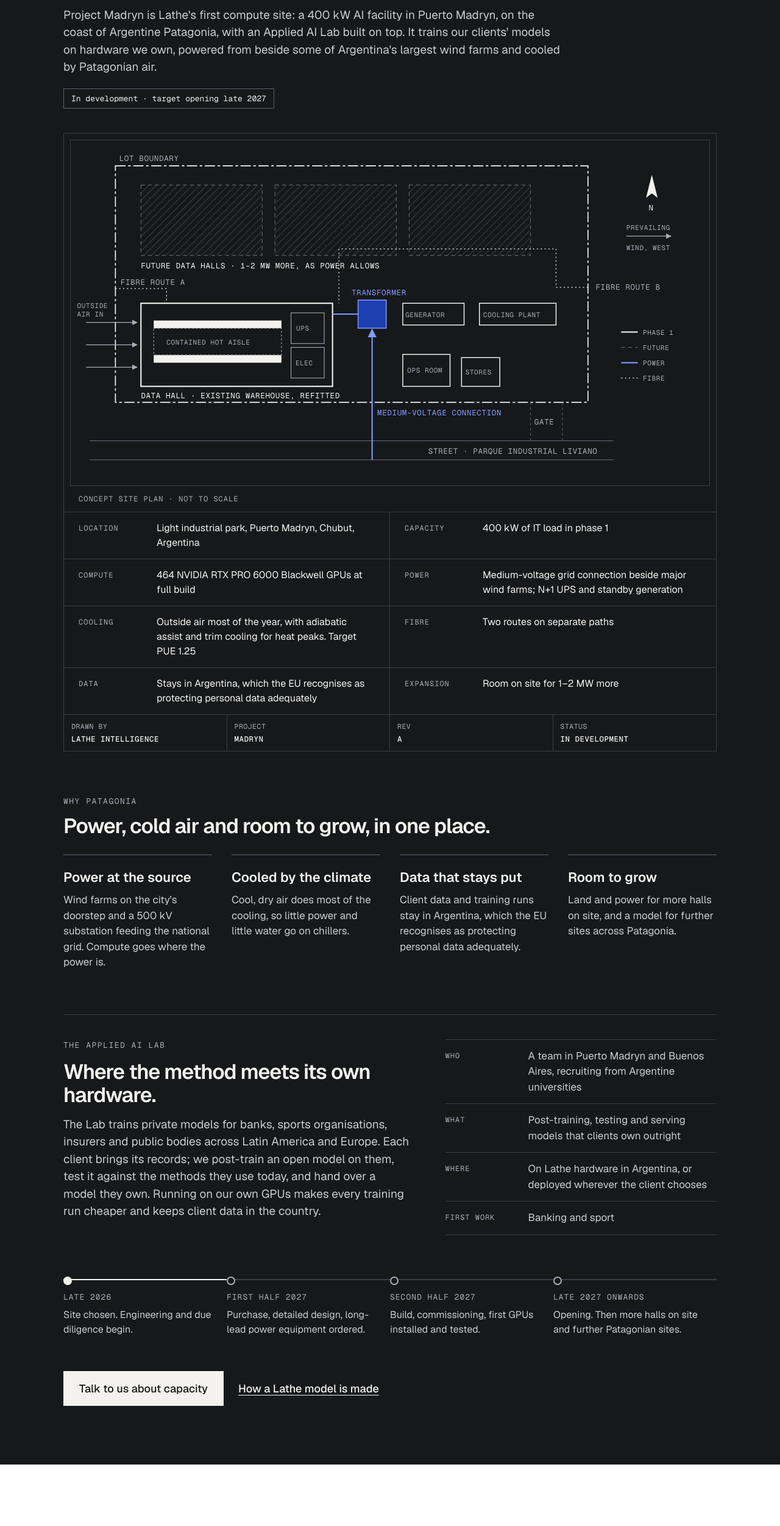
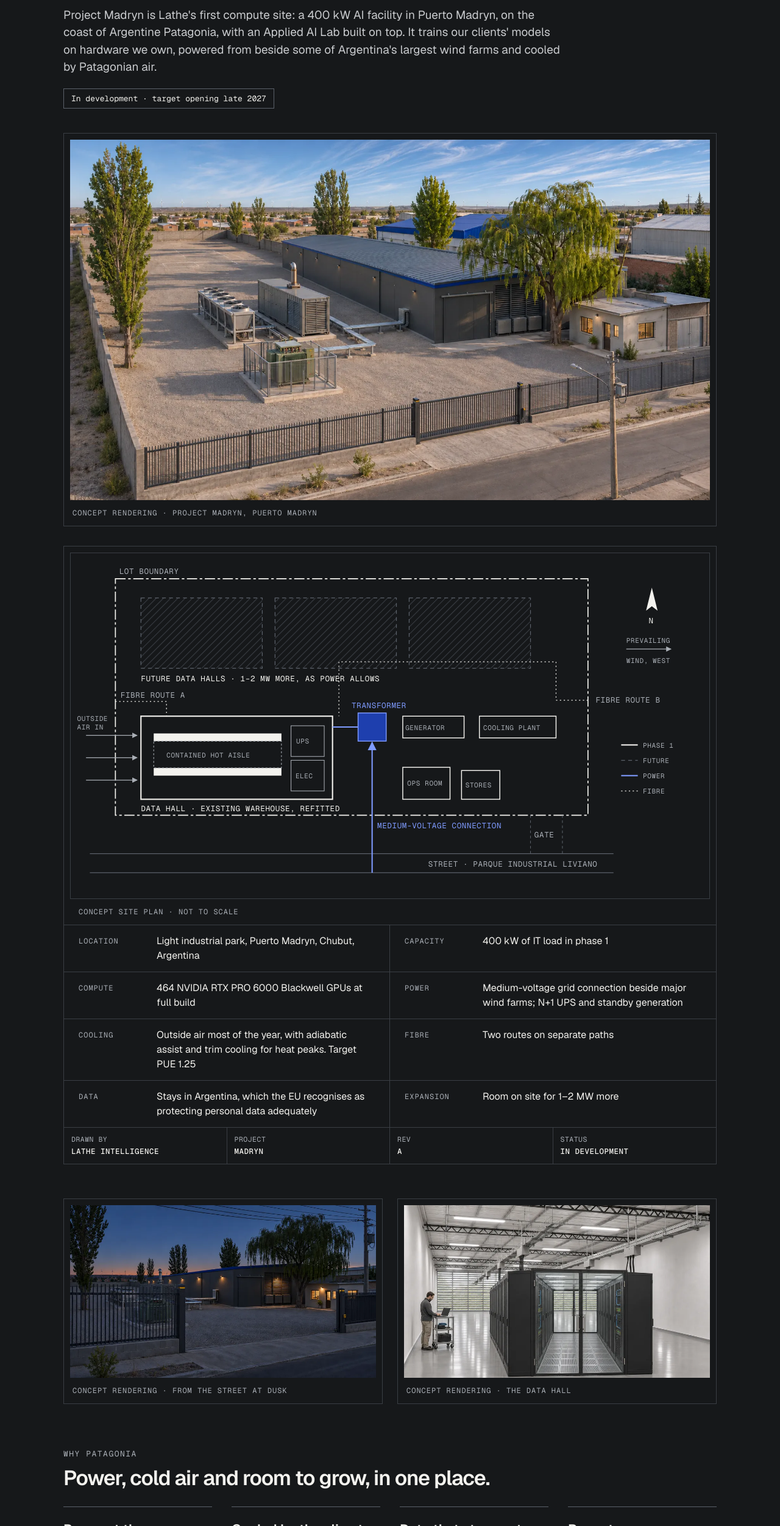
Before and after one commit to myrddinforetold-commits/lathe-site, a plain HTML site: page index.html in a window 1280 px wide. Shown: the part 2373-4875 px from the top of the page at 61% size. Drawn offline with nearby package versions, Linux system fonts and the light colour scheme.

Commit message:
Project Madryn: add the three concept renderings
Co-Authored-By: Claude Opus 5.5 <noreply@anthropic.com>
Claude-Session: https://claude.ai/code/session_01Ubo5dTE5ivrUNGmjaSktkC

```diff
--- a/index.html
+++ b/index.html
@@ -212,6 +212,12 @@ footer nav a{padding:10px 0}
 .mad-top{display:flex;flex-wrap:wrap;align-items:flex-end;justify-content:space-between;gap:20px 40px;margin-bottom:40px}
 .mad-top .head{margin-bottom:0}
 .tag.light{color:var(--paper);border-color:var(--steel)}
+.render{margin:0 0 32px;border:1px solid var(--rule-d);padding:10px}
+.render img{display:block;width:100%;height:auto;background:#0f1113}
+.render figcaption,.renders figcaption{font-family:var(--mono);font-size:12px;letter-spacing:1px;text-transform:uppercase;color:var(--steel-l);padding:12px 4px 2px}
+.renders{display:grid;grid-template-columns:repeat(2,minmax(0,1fr));gap:24px;margin-top:56px}
+.renders figure{margin:0;min-width:0;border:1px solid var(--rule-d);padding:10px}
+.renders img{display:block;width:100%;height:auto;aspect-ratio:16/9;object-fit:cover;background:#0f1113}
 .mad{display:flex;flex-direction:column}
 .plan{min-width:0;border:1px solid var(--rule-d);border-bottom:0;padding:10px 10px 0}
 .plan-in{border:1px solid var(--rule-d);overflow-x:auto}
@@ -251,6 +257,7 @@ footer nav a{padding:10px 0}
 .dark .link{color:var(--paper)}
 @media (max-width:720px){
   .mline{grid-template-columns:1fr;gap:28px}
+  .renders{grid-template-columns:1fr}
   .mspec{grid-template-columns:1fr}
   .mspec .row:nth-child(odd){border-right:0}
   .mspec .row .k{flex-basis:auto}
@@ -344,6 +351,11 @@ footer nav a{padding:10px 0}
       <span class="tag light rv">In development · target opening late 2027</span>
     </div>
 
+    <figure class="render rv">
+      <img src="/m/madryn-site.webp" srcset="/m/madryn-site-960.webp 960w, /m/madryn-site.webp 1672w" sizes="(max-width:1260px) 100vw, 1200px" width="1672" height="941" loading="lazy" decoding="async" alt="Concept rendering of Project Madryn: a graphite-clad warehouse converted into a data hall, with a transformer, generator and cooling plant on a gravel yard, poplars and a willow, a new fence and gate on the street, and wind turbines on the horizon.">
+      <figcaption>Concept rendering · Project Madryn, Puerto Madryn</figcaption>
+    </figure>
+
     <div class="mad">
       <figure class="plan rv" style="margin:0">
         <div class="plan-in">
@@ -424,6 +436,11 @@ footer nav a{padding:10px 0}
           <div><span>Status</span><b>In development</b></div>
         </div>
       </div>
+    </div>
+
+    <div class="renders">
+      <figure class="rv"><img src="/m/madryn-dusk.webp" srcset="/m/madryn-dusk-960.webp 960w, /m/madryn-dusk.webp 1672w" sizes="(max-width:720px) 100vw, 680px" width="1672" height="941" loading="lazy" decoding="async" alt="Concept rendering at dusk: the site from the street, with wall lights, glowing air intakes and a lit operations office."><figcaption>Concept rendering · from the street at dusk</figcaption></figure>
+      <figure class="rv"><img src="/m/madryn-hall.webp" srcset="/m/madryn-hall-960.webp 960w, /m/madryn-hall.webp 1448w" sizes="(max-width:720px) 100vw, 520px" width="1448" height="1086" loading="lazy" decoding="async" alt="Concept rendering of the data hall: two rows of server racks around a glass-doored contained aisle under the warehouse roof trusses, with room for more."><figcaption>Concept rendering · the data hall</figcaption></figure>
     </div>
 
     <div class="mad-sub rv"><div class="eyebrow">Why Patagonia</div><h3>Power, cold air and room to grow, in one place.</h3></div>
```
Also changed, not shown: m/madryn-dusk-960.webp (added), m/madryn-dusk.webp (added), m/madryn-hall-960.webp (added), m/madryn-hall.webp (added), m/madryn-site-960.webp (added), m/madryn-site.webp (added).
